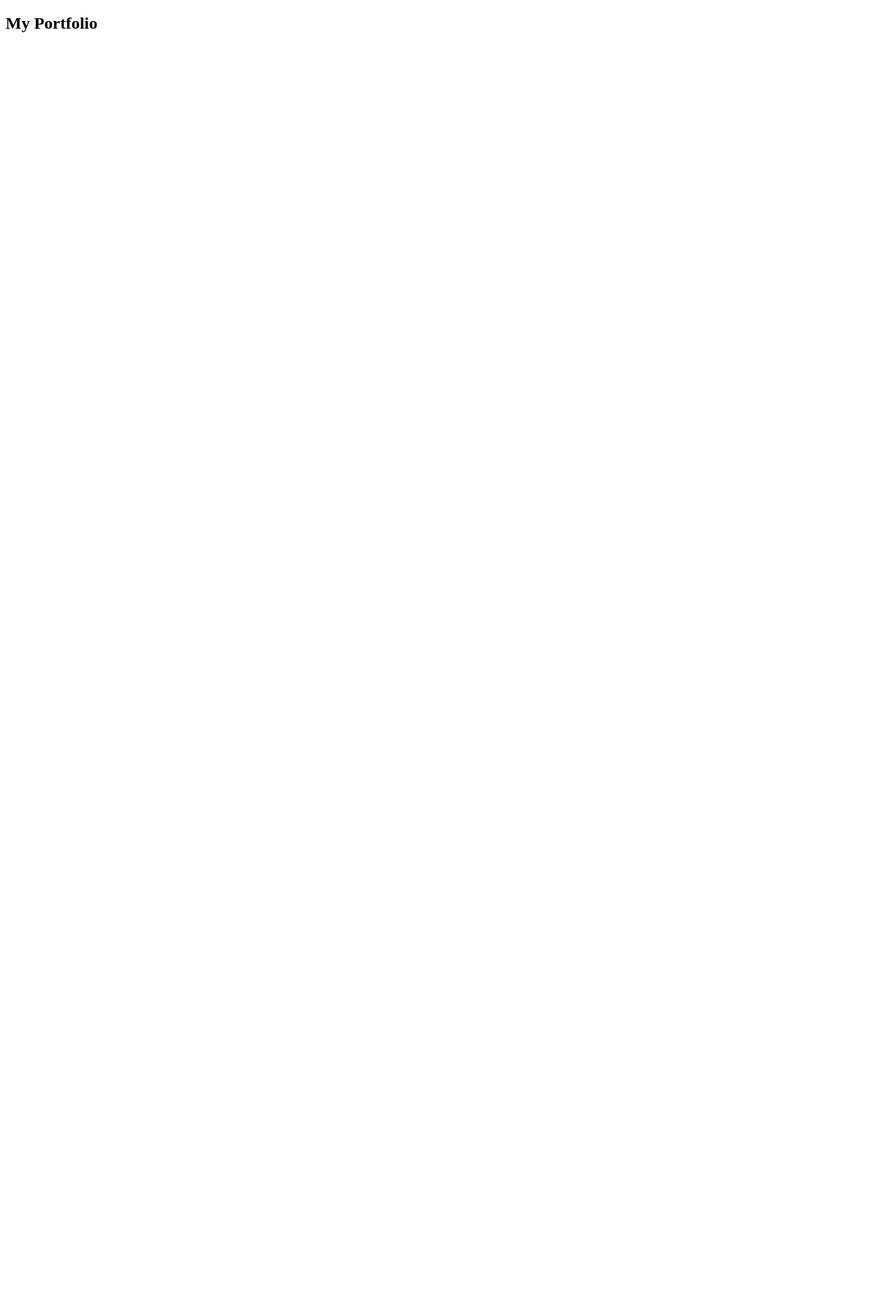
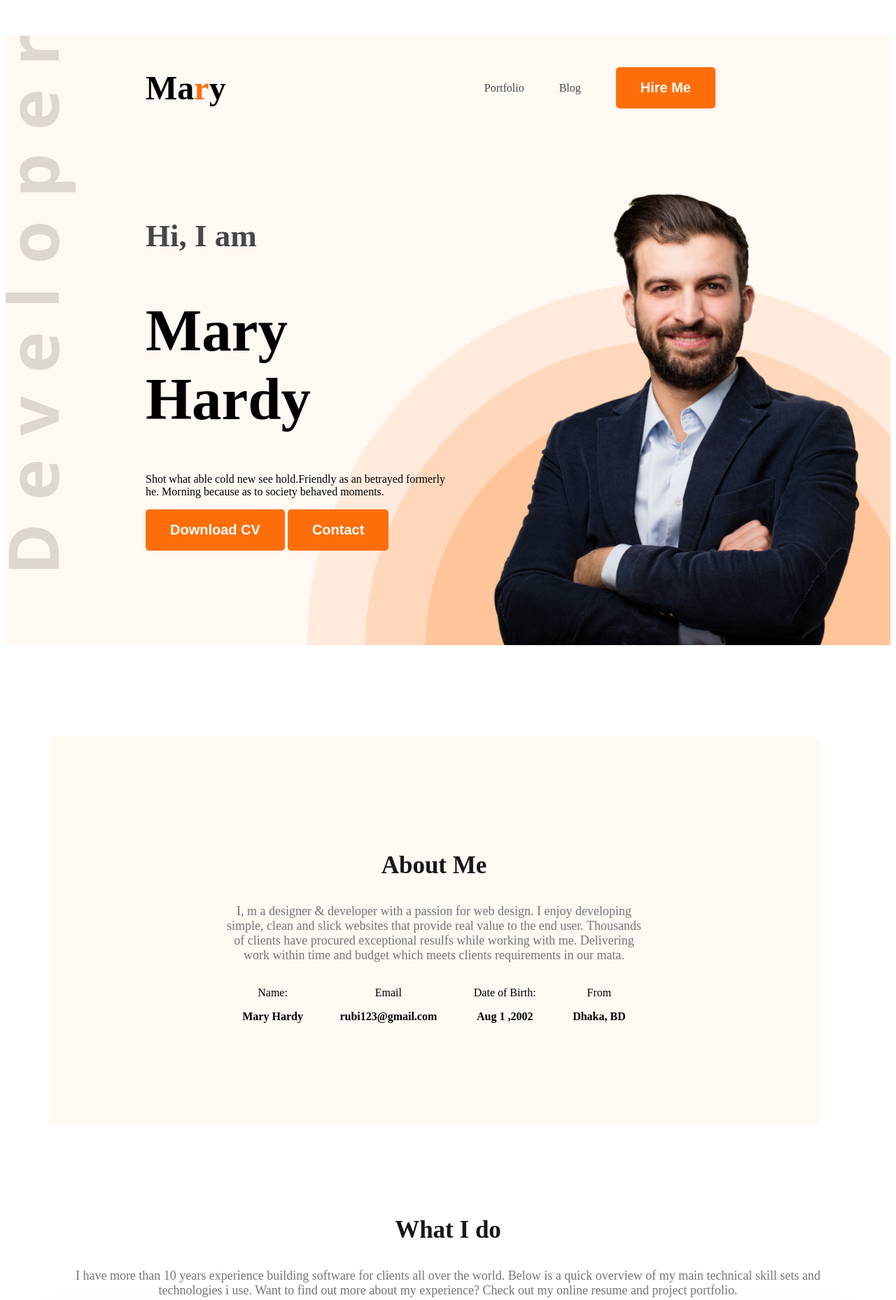
Before and after one commit to abdullahrafi1234/github-practice, a plain HTML site: page index.html in a window 1280 px wide. Shown: the top 1858 px of the page at 70% size. Before the commit the page ends 800 px from the top, so only its background shows below. Drawn offline with Linux system fonts and the light colour scheme.

Commit message:
second commit

```diff
--- a/index.html
+++ b/index.html
@@ -4,12 +4,92 @@
   <meta charset="UTF-8">
   <meta name="viewport" content="width=device-width, initial-scale=1.0">
   <title>My portfolio</title>
+  <link href="https://fonts.googleapis.com/css2?family=Open+Sans:ital,wght@0,300..800;1,300..800&display=swap" rel="stylesheet">
+  <link rel="stylesheet" href="style.css">
 </head>
 <body>
-  <header>
+  <header class="header secondary-bg">
     <nav>
-      <h1>My Portfolio</h1>
+      <h3 class="nav-title">Ma<span class="text-primary">r</span>y</h3>
+      <ul>
+        <li><a class="dark-2" href="">Portfolio</a></li>
+        <li><a class="dark-2" href="">Blog</a></li>
+        <li><a href=""><button class="btn-primary">Hire Me</button></a></li>
+      </ul>
     </nav>
+
+    <div class="banner">
+      <div class="banner-content">
+        <h4 class="banner-greetings dark-2">Hi, I  am</h4>
+        <h1 class="banner-title">Mary Hardy</h1>
+        <p class="banner-description">Shot what able cold new see hold.Friendly as an betrayed formerly he. Morning because as to society behaved moments.</p>
+        <button class="btn-primary">Download CV</button>
+        <button class="btn-primary">Contact</button>
+
+
+      </div>
+      <img class="banner-profile-pic" src="images/hardy.png">
+    </div>
+
+
   </header>
+  <main>
+    <section class="about secondary-bg">
+      <h3 class="section-title">About Me</h3>
+      <p class="section-description">
+       I, m a designer & developer with a passion for web design. I enjoy developing simple, clean and slick websites that provide real value to the end user. Thousands of clients have procured exceptional resulfs while working with me. Delivering work within time and budget which meets clients requirements in our mata.
+      </p>
+      <!--.about-iteam*4>p.iteam-title+p.team-description-->
+      <div class="about-iteams">
+       <div class="about-iteam">
+         <p class="iteam-title">Name:</p>
+         <p class="iteam-description">Mary Hardy</p>
+       </div>
+       <div class="about-iteam">
+         <p class="iteam-title">Email</p>
+         <p class="iteam-description">rubi123@gmail.com</p>
+       </div>
+       <div class="about-iteam">
+         <p class="iteam-title">Date of Birth:</p>
+         <p class="iteam-description">Aug 1 ,2002</p>
+       </div>
+       <div class="about-iteam">
+         <p class="iteam-title">From</p>
+         <p class="iteam-description">Dhaka, BD</p>
+       </div>
+
+      </div>
+   </section>
+   <!--what is do section start-->
+   <section class="skills">
+    <h3 class="section-title text-center">What I do</h3>
+    <p class="section-description text-center">I have more than 10 years experience building software for clients all over the world. Below is a quick overview of my main technical skill sets and technologies i use. Want to find out more about my experience? Check out my online resume and project portfolio.</p>
+    <!--.skill*4>img+h4.skill-title+p.skill-description-->
+    <div class="skills-container">
+      <div class="skill">
+        <img src="images/icons/js.png" alt="">
+        <h4 class="skill-title">Vanilla JavaScript</h4>
+        <p class="skill-description">List skill/technologies here. You can change the icon above to any of the 1500+ FontAwesome 5 free icons available. Aenean commodo ligula eget dolor.</p>
+      </div>
+      <div class="skill">
+        <img src="images/icons/react.png" alt="">
+        <h4 class="skill-title">React</h4>
+        <p class="skill-description">List skill/technologies here. You can change the icon above to any of the 1500+ FontAwesome 5 free icons available. Aenean commodo ligula eget dolor.</p>
+      </div>
+      <div class="skill">
+        <img src="images/icons/nodejs.png" alt="">
+        <h4 class="skill-title">Node.js</h4>
+        <p class="skill-description">List skill/technologies here. You can change the icon above to any of the 1500+ FontAwesome 5 free icons available. Aenean commodo ligula eget dolor.</p>
+      </div>
+      <div class="skill">
+        <img src="images/icons/mongo.png" alt="">
+        <h4 class="skill-title">MongoDB</h4>
+        <p class="skill-description">List skill/technologies here. You can change the icon above to any of the 1500+ FontAwesome 5 free icons available. Aenean commodo ligula eget dolor.</p>
+      </div>
+
+    </div>
+   </section>
+  </main>
+  <footer></footer>
 </body>
 </html>
--- /dev/null
+++ b/style.css
@@ -0,0 +1,130 @@
+
+
+
+
+
+.open-sans-normal {
+  font-family: "Open Sans", sans-serif;
+  font-optical-sizing: auto;
+  font-style: normal;
+  font-variation-settings:
+    "width" 100;
+}
+
+/* header */
+.header {
+  background-image: url("images/developer.png") , url("images/header_bg.png");
+  background-repeat: no-repeat;
+  background-position: top left , bottom right;
+}
+/* Nav Styles */
+nav{
+  display: flex;
+  align-items: center;
+  justify-content: space-between;
+  margin: 50px 200px ;
+}
+.nav-title{
+  font-weight: 800;
+  font-size: 48px;
+}
+nav ul li {
+  list-style: none;
+  margin-right: 50px;
+}
+nav li a {
+  text-decoration: none;
+}
+nav ul {
+  display: flex;
+  align-items: center;
+}
+.dark-2{
+  color: #474747;
+}
+
+
+/* shared style */
+.secondary-bg{
+  background-color: #FFF8F3;
+}
+.text-primary{
+  color: #FD6E0A;
+}
+.btn-primary{
+  background-color: #FD6E0A;
+  font-weight: bold;
+  color: white;
+  border: none;
+  border-radius: 5px;
+  padding: 18px 35px;
+  font-size: 20px;
+}
+.section-title{
+  font-size: 35px;
+  font-weight: bold;
+  color: #181818;
+}
+.section-description{
+  font-size: 18px;
+  color: #757575;
+}
+.text-center{
+  text-align: center;
+}
+
+
+/* banner styles */
+.banner{
+  display: flex;
+  justify-content: space-between;
+  margin: 0 35px 0 200px;
+}
+.banner-greetings {
+  font-size: 45px;
+  font-weight: 600;
+}
+.banner-title{
+  font-size: 85px;
+  font-weight: bold;
+}
+.banner-profile-pic {
+  width: 580px;
+
+}
+.banner-content{
+  max-width: 580px;
+}
+/* main styles */
+main{
+  max-width: 1140px;
+  margin: 0 auto;
+}
+main section{
+  margin-top: 130px;
+  margin-bottom: 130px;
+}
+/* about styles */
+.about{
+  border-radius: 10px;
+  padding: 130px  250px;
+  max-width: 600px;
+  text-align: center;
+}
+.about-iteams{
+  display: flex;
+  justify-content: space-around;
+}
+.iteam-description{
+  font-weight: 600;
+}
+/* skill section styles */
+.skills-container{
+  display: flex;
+  gap: 24px;
+}
+.skill{
+  padding: 40px;
+  border-radius: 5px;
+  box-shadow: 0px 6px 50px 0px rgba(0, 0, 0, 0.06) ;
+}
```
